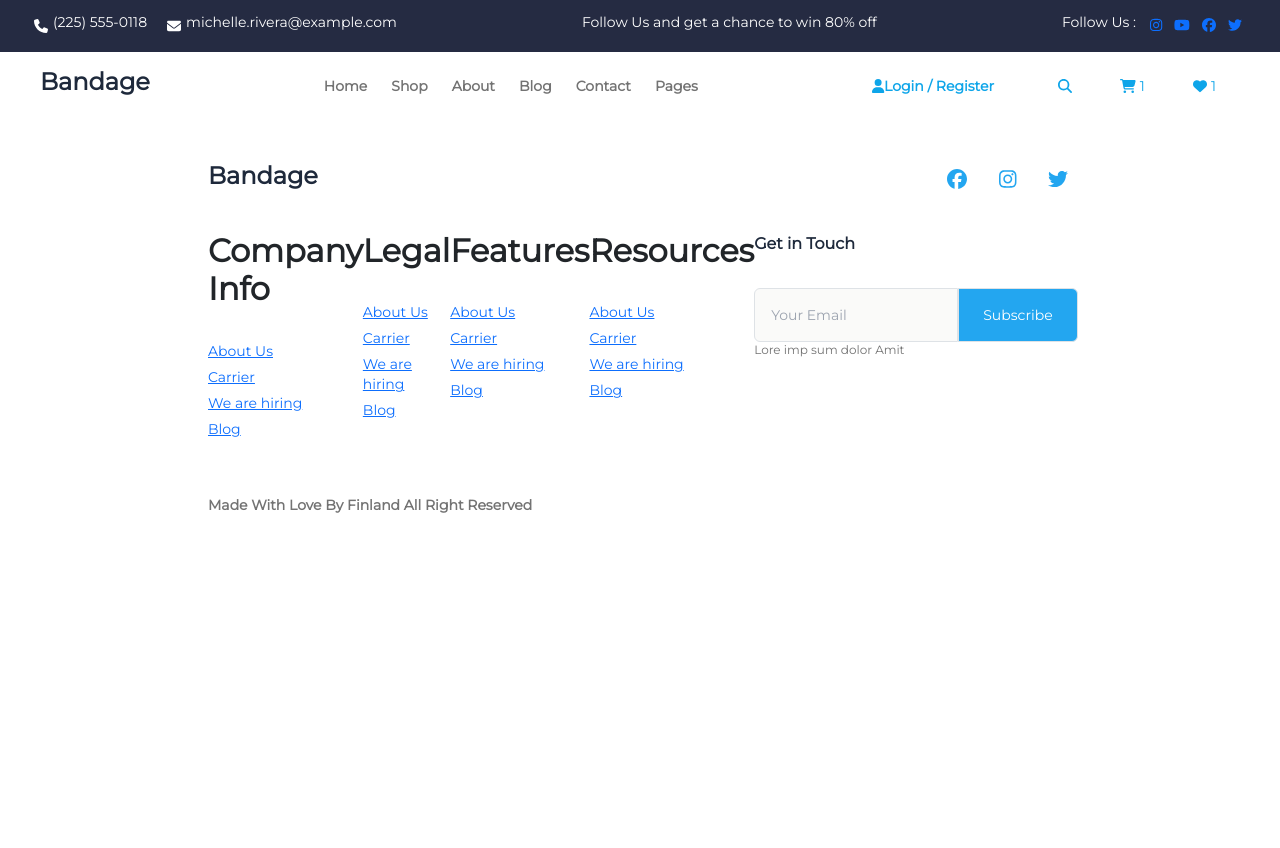
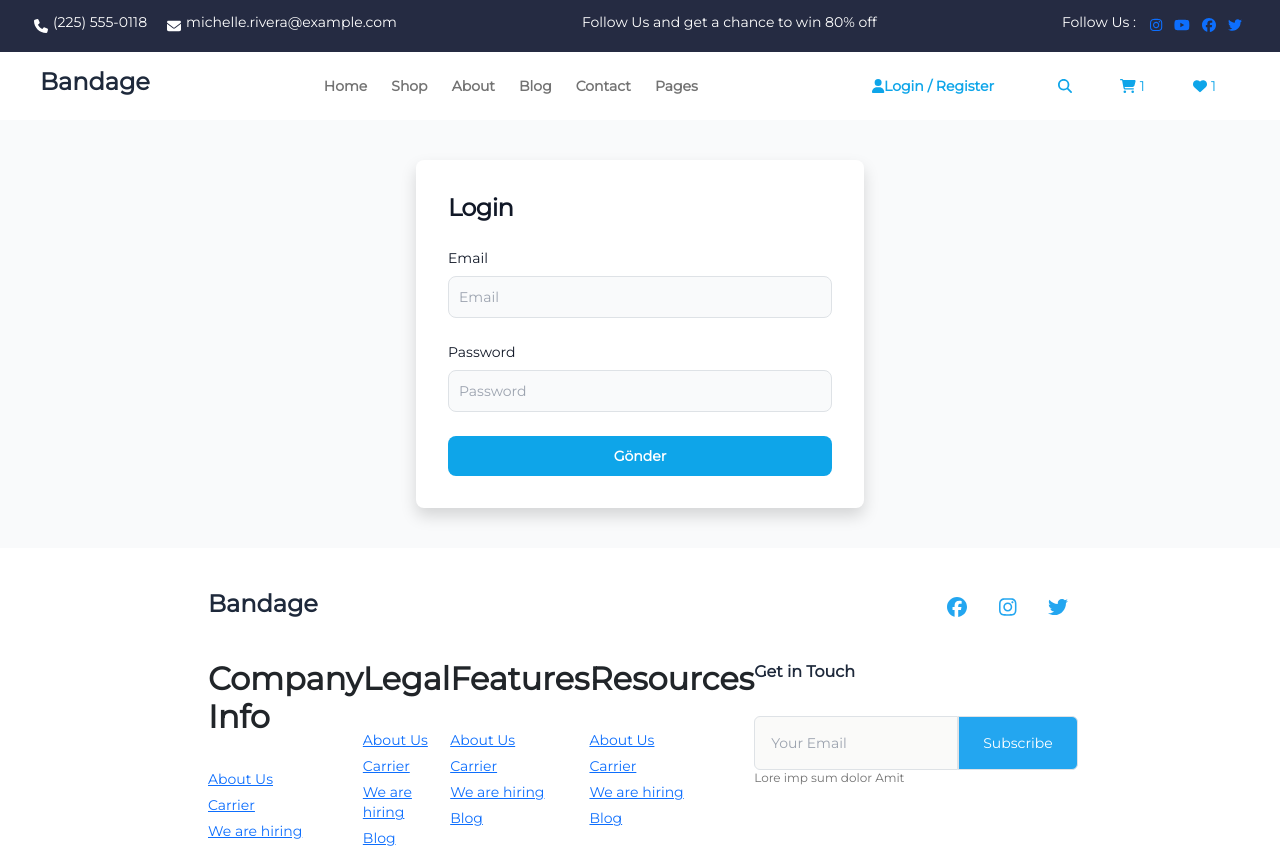
Before and after one commit to hazaldogan/E-commerceWebsites, a React (Create React App) app in the folder e-commerce/: page /login in a window 1280 px wide. Shown: the top 848 px of the page. Before the commit the page ends 800 px from the top, so only its background shows below. Built offline with nearby package versions, Linux system fonts and the light colour scheme; a web font is replaced by a local one.

Commit message:
modified and gravatar added

```diff
--- a/e-commerce/package.json
+++ b/e-commerce/package.json
@@ -17,6 +17,7 @@
     "react": "^18.2.0",
     "react-awesome-slider": "^4.1.0",
     "react-dom": "^18.2.0",
+    "react-gravatar": "^2.6.3",
     "react-hook-form": "^7.48.2",
     "react-paginate": "^8.2.0",
     "react-player": "^2.13.0",
--- a/e-commerce/src/api/axiosWithAuth.js
+++ b/e-commerce/src/api/axiosWithAuth.js
@@ -1,7 +1,7 @@
 import axios from "axios";
 
 const axiosWithAuth = () => {
-  const token = localStorage.getItem("Token");
+  const token = localStorage.getItem("token");
 
   return axios.create({
     baseURL: "https://workintech-fe-ecommerce.onrender.com",
--- a/e-commerce/src/hooks/useLocalStorage.js
+++ b/e-commerce/src/hooks/useLocalStorage.js
@@ -1,24 +1,19 @@
 import { useState } from "react";
 
-function useLocalStorage(key, initialValue) {
-  const readFromLS = () => {
-    return JSON.parse(localStorage.getItem(key));
+export const useLocalStorage = (key, initialValue) => {
+  const [data, setData] = useState(() => {
+    const storedData = JSON.parse(localStorage.getItem(key))
+      ? JSON.parse(localStorage.getItem(key))
+      : "";
+    initialValue = storedData ? storedData : initialValue;
+    localStorage.setItem(key, JSON.stringify(initialValue));
+    return initialValue;
+  });
+
+  const updateStorage = (newValue) => {
+    localStorage.setItem(key, JSON.stringify(newValue));
+    setData(newValue);
   };
 
-  const [value, setValue] = useState(() => {
-    const lsOrDie = readFromLS() !== null ? readFromLS() : initialValue;
-
-    localStorage.setItem(key, JSON.stringify(lsOrDie));
-
-    return lsOrDie;
-  });
-
-  const writeToLSandState = (newValue) => {
-    setValue(newValue);
-    localStorage.setItem(key, JSON.stringify(newValue));
-  };
-
-  return [value, writeToLSandState];
-}
-
-export default useLocalStorage;
+  return [data, updateStorage];
+};
--- a/e-commerce/src/layouts/Header.js
+++ b/e-commerce/src/layouts/Header.js
@@ -17,9 +17,12 @@ import {
 import { NavLink } from "react-router-dom";
 import { useState } from "react";
 import { Link } from "react-router-dom/cjs/react-router-dom.min";
+import { useSelector } from "react-redux";
+import Gravatar from "react-gravatar";
 
 export default function Header() {
   const [isActive, setIsActive] = useState(false);
+  const user = useSelector((state) => state.userReducer.user);
 
   function clickHandler() {
     isActive ? setIsActive(false) : setIsActive(true);
@@ -106,14 +109,27 @@ export default function Header() {
           ))}
         </nav>
         <div className=" text-sky-500 items-center flex gap-10 max-sm:hidden">
+          {Object.keys(user).length < 1 ? (
             <div className="items-center flex">
               <FontAwesomeIcon icon={faUser} size="sm" />
               <div className=" font-bold text-sm">
+                <Link className="no-underline text-sky-500" to="/login">
+                  Login{" "}
+                </Link>{" "}
+                /{" "}
                 <Link className="no-underline text-sky-500" to="/signup">
-                Login / Register
+                  Register
                 </Link>
               </div>
             </div>
+          ) : (
+            <div className="items-center flex text-sky-500 font-bold">
+              <div className="h-10 w-10">
+                <Gravatar className="rounded-full" email={user.email} />
+              </div>
+              {user.name}
+            </div>
+          )}
           <div className="items-center flex">
             <FontAwesomeIcon icon={faSearch} size="sm" className="p-4" />
             <div className=" flex items-center p-4">
--- a/e-commerce/src/layouts/Main.js
+++ b/e-commerce/src/layouts/Main.js
@@ -6,6 +6,7 @@ import AboutUs from "../pages/AboutUs";
 import Team from "../pages/Team";
 import ContactUs from "../pages/ContactUs";
 import Signup from "../pages/Signup";
+import Login from "../pages/Login";
 
 export default function Main() {
   return (
@@ -32,6 +33,9 @@ export default function Main() {
         <Route exact path="/signup">
           <Signup />
         </Route>
+        <Route exact path="/login">
+          <Login />
+        </Route>
       </Switch>
     </div>
   );
--- /dev/null
+++ b/e-commerce/src/pages/Login.js
@@ -0,0 +1,98 @@
+import React, { useEffect, useState } from "react";
+import { useForm } from "react-hook-form";
+import { useHistory } from "react-router-dom/cjs/react-router-dom.min";
+import { useDispatch, useSelector } from "react-redux";
+import { login } from "../store/actions/userActions";
+import { useLocalStorage } from "../hooks/useLocalStorage";
+
+export default function Login() {
+  const {
+    register,
+    handleSubmit,
+    formState: { errors, isValid },
+  } = useForm({ mode: "onBlur" });
+  const dispatch = useDispatch();
+  const history = useHistory();
+  const [token, setToken] = useLocalStorage("token", "");
+
+  const onSubmit = (data) => {
+    dispatch(login(data, history, setToken));
+  };
+
+  return (
+    <div className="bg-gray-50">
+      <div className="flex flex-col items-center py-10">
+        <div className="justify-center w-full bg-white rounded-lg shadow md:mt-0 sm:max-w-md xl:p-0">
+          <div className="text-start p-6 space-y-4 md:space-y-6 sm:p-8">
+            <h1 className="text-xl font-bold leading-tight tracking-tight text-gray-900 md:text-2xl">
+              Login
+            </h1>
+            <form
+              className="space-y-4 md:space-y-6"
+              onSubmit={handleSubmit(onSubmit)}
+            >
+              <div>
+                <label
+                  className="block mb-2 text-sm font-medium text-gray-900"
+                  htmlFor="email"
+                >
+                  Email
+                </label>
+                <input
+                  id="email"
+                  type="text"
+                  className="bg-gray-50 border border-gray-300 text-gray-900 sm:text-sm rounded-lg focus:ring-primary-600 focus:border-primary-600 block w-full p-2.5"
+                  placeholder="Email"
+                  {...register("email", {
+                    required: "Please enter your email!",
+                    pattern: {
+                      value:
+                        /^(([^<>()[\]\.,;:\s@"]+(\.[^<>()[\]\.,;:\s@"]+)*)|.(".+"))@((\[[0-9]{1,3}\.[0-9]{1,3}\.[0-9]{1,3}\.[0-9]{1,3}\])|(([a-zA-Z\-0-9]+\.)+[a-zA-Z]{2,}))$/,
+                      message: "Please enter a valid email address!",
+                    },
+                  })}
+                />
+                {errors.email && (
+                  <p role="alert" className="text-sm text-red-500">
+                    *{errors.email.message}
+                  </p>
+                )}
+              </div>
+              <div>
+                <label
+                  className="block mb-2 text-sm font-medium text-gray-900"
+                  htmlFor="password"
+                >
+                  Password
+                </label>
+                <input
+                  id="password"
+                  type="password"
+                  className="bg-gray-50 border border-gray-300 text-gray-900 sm:text-sm rounded-lg focus:ring-primary-600 focus:border-primary-600 block w-full p-2.5"
+                  placeholder="Password"
+                  {...register("password", {
+                    required: "Please enter your password!",
+                    min: 8,
+                  })}
+                />
+                {errors.password && (
+                  <p role="alert" className="text-sm text-red-500">
+                    *{errors.password.message}
+                  </p>
+                )}
+              </div>
+
+              <button
+                className="w-full text-white bg-sky-500 font-bold hover:bg-primary-700 focus:ring-4 focus:outline-none focus:ring-primary-300 rounded-lg text-sm px-5 py-2.5 text-center"
+                disabled={!isValid}
+                type="submit"
+              >
+                Gönder
+              </button>
+            </form>
+          </div>
+        </div>
+      </div>
+    </div>
+  );
+}
--- a/e-commerce/src/store/actions/userActions.js
+++ b/e-commerce/src/store/actions/userActions.js
@@ -56,10 +56,12 @@ export const signUp = (data, history) => (dispatch) => {
     });
 };
 
-export const login = (data, history) => (dispatch) => {
+export const login = (data, history, setToken) => (dispatch) => {
   API.post("/login", data)
     .then((res) => {
+      console.log(res);
       dispatch(userSuccess(res.data));
+      setToken(res.data.token);
       toast.success("Login successful!", {
         position: "bottom-right",
         autoClose: 5000,
```
Also changed, not shown: 1 other file (tests, documents, lock files or other folders). Lines whose indentation alone changed are shown as unchanged.
